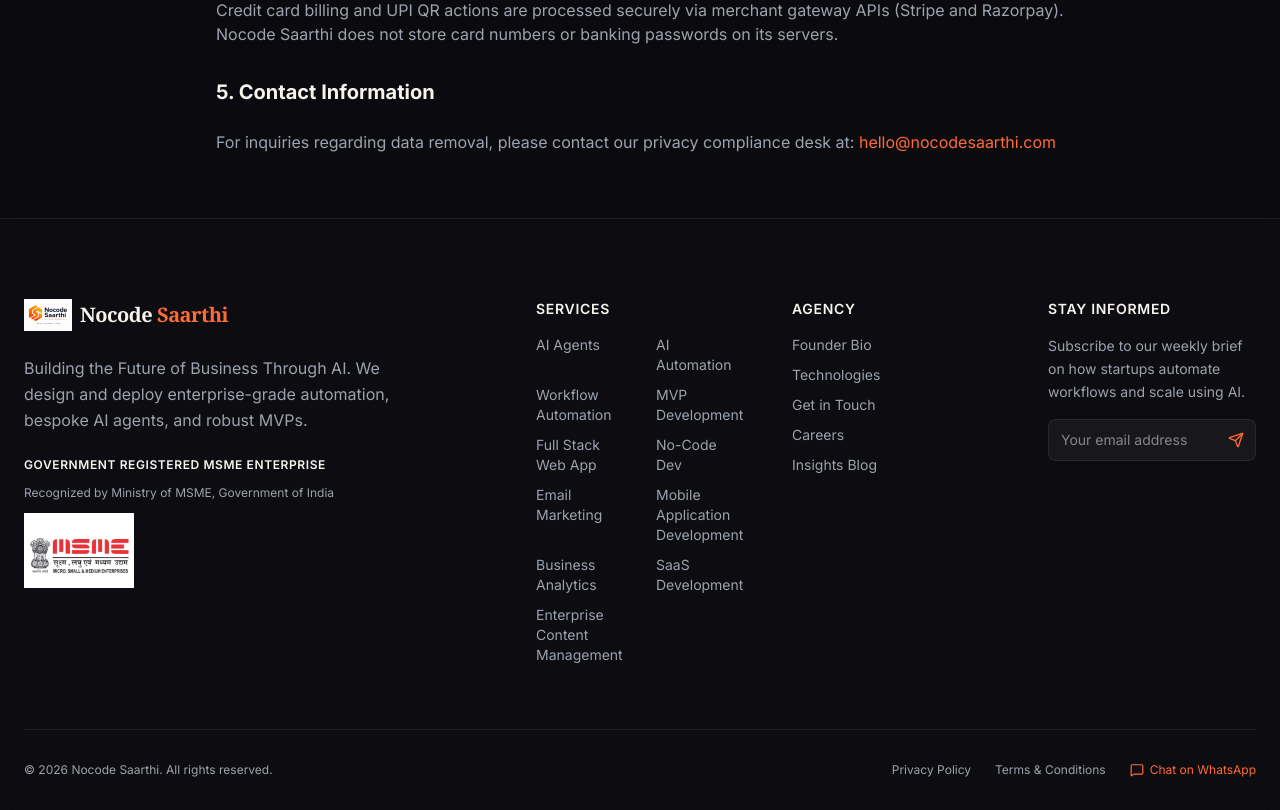
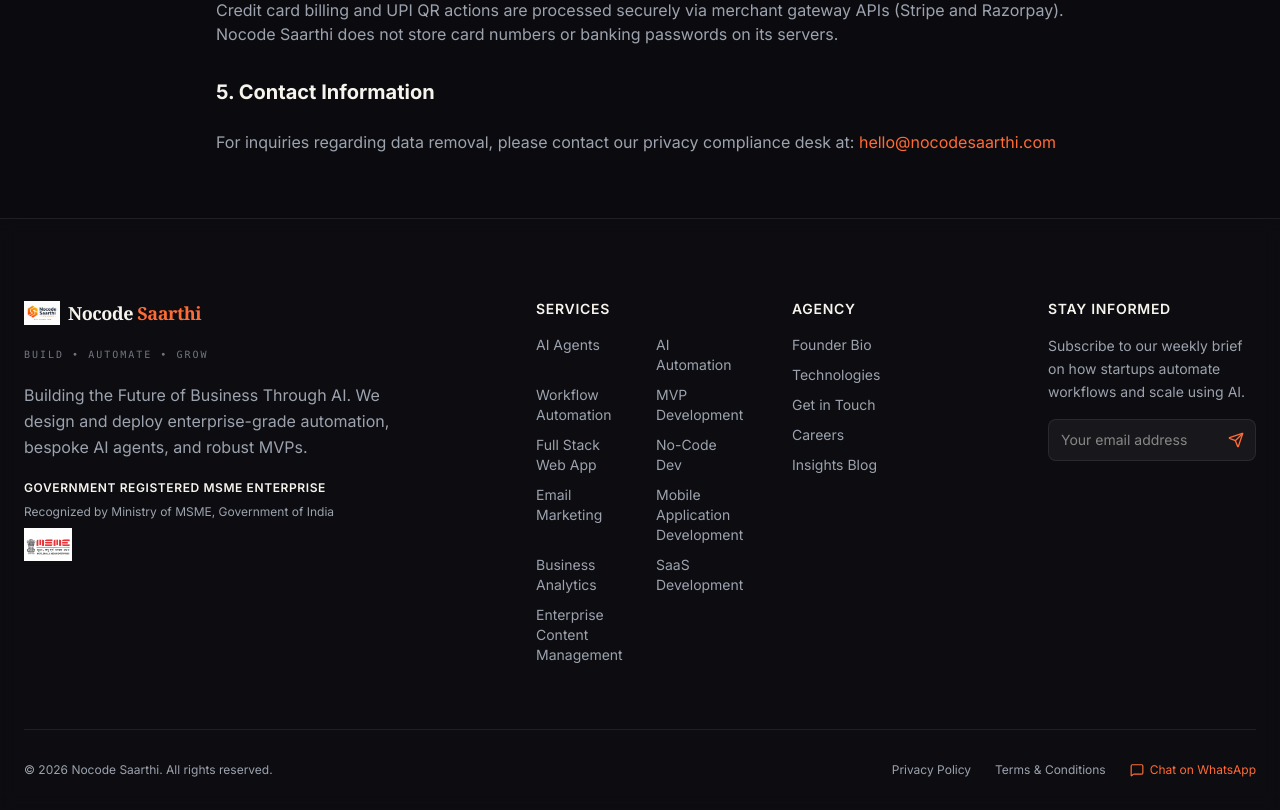
Before and after one commit to junaidansary27/NocodeSaarthi, a React (Vite) app: page /privacy in a window 1280 px wide. Shown: the part 715-1525 px from the top of the page. Built offline with nearby package versions, Linux system fonts and the light colour scheme; a web font is replaced by a local one.

Commit message:
Refactor footer component for improved layout and text

```diff
--- a/src/components/footer/Footer.tsx
+++ b/src/components/footer/Footer.tsx
@@ -19,25 +19,27 @@
     <footer className="border-t border-white/8 bg-secondary-bg/20 backdrop-blur-sm pt-20 pb-8 px-6 relative z-10">
       <div className="max-w-7xl mx-auto grid grid-cols-1 md:grid-cols-2 lg:grid-cols-5 gap-12 mb-16">
         {/* Brand Column */}
-        <div className="lg:col-span-2 space-y-6">
+        <div className="lg:col-span-2 space-y-5">
           <Link to="/" className="flex items-center gap-2 group">
             <img
               src="/logo/logo.png"
               alt="Nocode Saarthi Logo"
-              className="h-8 w-auto object-contain group-hover:scale-105 transition-transform duration-300"
+              className="h-6 w-auto object-contain group-hover:scale-105 transition-transform duration-300"
             />
-            <span className="font-serif font-bold text-xl text-warm-ivory tracking-tight group-hover:text-brand-orange transition-colors duration-300">
+            <span className="font-serif font-bold text-lg text-warm-ivory tracking-tight group-hover:text-brand-orange transition-colors duration-300">
               Nocode <span className="text-brand-orange group-hover:text-warm-ivory transition-colors duration-300">Saarthi</span>
             </span>
           </Link>
+          <p className="text-[10px] font-mono tracking-[0.2em] uppercase text-soft-gray/70">
+            Build • Automate • Grow
+          </p>
           <p className="text-soft-gray text-sm md:text-base max-w-sm font-sans leading-relaxed">
             Building the Future of Business Through AI. We design and deploy enterprise-grade automation, bespoke AI agents, and robust MVPs.
           </p>
-          <div className="space-y-3">
+          <div className="space-y-2">
             <h4 className="text-xs font-semibold text-warm-ivory uppercase tracking-wider">Government Registered MSME Enterprise</h4>
             <p className="text-xs text-soft-gray">Recognized by Ministry of MSME, Government of India</p>
-<img src="/msme/msme-1.png" alt="Official MSME Certification" className="w-[110px] h-auto object-contain mb-4" />
-
+            <img src="/msme/msme-1.png" alt="Official MSME Certification" className="w-12 h-auto object-contain" />
           </div>
         </div>
 
@@ -81,7 +83,7 @@
               </Link>
             </li>
             <li>
-              <Link to="/services/mobile-app-development" className="text-soft-gray hover:text-brand-orange transition-all duration-300 ease-out">
+              <Link to="/services/mobile-application-development" className="text-soft-gray hover:text-brand-orange transition-all duration-300 ease-out">
                 Mobile Application Development
               </Link>
             </li>
@@ -96,7 +98,7 @@
               </Link>
             </li>
             <li>
-              <Link to="/services/enterprise-cms" className="text-soft-gray hover:text-brand-orange transition-all duration-300 ease-out">
+              <Link to="/services/enterprise-content-management" className="text-soft-gray hover:text-brand-orange transition-all duration-300 ease-out">
                 Enterprise Content Management
               </Link>
             </li>
```
